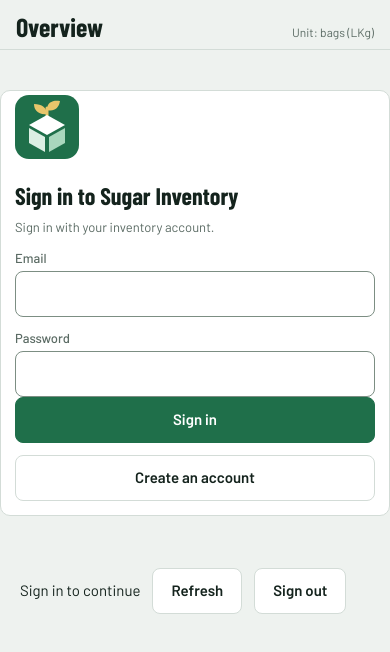
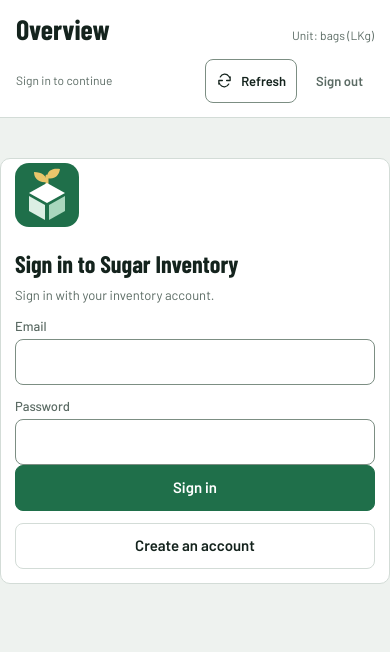
Before and after one commit to nlnino71/sugar-inventory, a website built with Vite: page index.html in a window 390 px wide. Built offline with nearby package versions, Linux system fonts and the light colour scheme; no server answers.

Commit message:
Redesign workspace header as a compact responsive toolbar

```diff
--- a/index.html
+++ b/index.html
@@ -363,10 +363,33 @@ nav#nav .nav-overflow{display:none}
 .section-menu svg{width:24px;height:24px;fill:none;stroke:currentColor;stroke-width:1.8;stroke-linecap:round;stroke-linejoin:round;flex-shrink:0}
 .section-menu [aria-current="page"]{background:var(--cane-bg);color:var(--stock-ink);border-color:var(--cane)}
 @media(min-width:1024px){nav#nav .nav-overflow{display:flex}nav#nav .nav-menu{display:none}}
+/* A single compact toolbar owns page context and connection actions. */
+.top,.workspace .top{display:flex;align-items:center;justify-content:space-between;gap:20px;padding:16px;min-height:0;background:var(--surface)}
+.page-heading{display:flex;flex-direction:column;gap:6px;min-width:0}
+.top h1,.workspace .top h1{font-size:28px;line-height:1.1}
+.top .unit,.workspace .top .unit{max-width:none;text-align:left;font-size:12px;overflow-wrap:anywhere}
+.top .connection-bar,.workspace .top .connection-bar{display:flex;align-items:center;gap:20px;max-width:none;margin:0;padding:0;border:0;flex-wrap:wrap;justify-content:flex-end}
+.top #cloudStatus,.workspace .top #cloudStatus{margin:0;font-size:12px;color:var(--muted)}
+.header-actions{display:flex;align-items:center;gap:8px}
+.header-actions .btn{display:flex;align-items:center;gap:8px;padding:10px 12px;min-height:44px;font-size:13px}
+.header-actions svg{width:17px;height:17px;fill:none;stroke:currentColor;stroke-width:1.8;stroke-linecap:round;stroke-linejoin:round}
+#reloadCloud{border-color:var(--control-line)}
+#signOut{background:transparent;border-color:transparent;color:var(--muted)}
+.public-view .top #cloudStatus{color:var(--info-ink)}
+@media(min-width:1024px){.workspace .top{padding:18px 36px}.workspace .top h1{font-size:30px}}
+@media(max-width:600px){
+ .top,.workspace .top{flex-wrap:wrap;gap:14px;padding:14px 16px}
+ .page-heading{flex-direction:row;align-items:baseline;justify-content:space-between;width:100%;gap:14px}
+ .top .unit{max-width:48%;text-align:right}
+ .top .connection-bar{width:100%;justify-content:space-between;gap:8px}
+ .top #cloudStatus{flex:1;min-width:80px}
+ .header-actions .btn{padding:8px 10px}
+}
 </style>
 </head>
 <body>
-<header class="top"><h1 id="title">Stock</h1><span class="unit" id="unitLbl"></span></header>
+<header class="top"><div class="page-heading"><h1 id="title">Stock</h1><span class="unit" id="unitLbl"></span></div>
+<div class="connection-bar"><span id="cloudStatus" role="status">Sign in to continue</span><div class="header-actions"><button class="btn" id="reloadCloud" type="button"><svg viewBox="0 0 24 24" aria-hidden="true"><path d="M20 7v5h-5M4 17v-5h5M6 7a7 7 0 0 1 12-1l2 3M4 15l2 3a7 7 0 0 0 12-1"/></svg><span>Refresh</span></button><button class="btn" id="signOut" type="button">Sign out</button></div></div></header>
 <section id="account" role="main" aria-labelledby="accountTitle" tabindex="-1" class="setting" style="max-width:420px;margin:40px auto">
 <img class="account-logo" src="/app-icon.svg" width="64" height="64" alt="">
 <h2 id="accountTitle">Sign in to Sugar Inventory</h2><p id="accountMessage" role="status">Connecting to Supabase…</p>
@@ -374,7 +397,7 @@ nav#nav .nav-overflow{display:none}
 <p id="signupNote" class="hint" hidden>Confirm your email after signing up. An administrator must approve access before you can edit the shared inventory.</p>
 <button id="switchAuth" class="btn block" type="button" style="margin-top:12px">Create an account</button>
 </section>
-<div class="connection-bar"><span id="cloudStatus" role="status">Sign in to continue</span><button class="btn" id="reloadCloud" type="button">Refresh</button><button class="btn" id="signOut" type="button">Sign out</button></div>
+
 <main id="main" hidden tabindex="-1"></main>
 <nav id="nav" hidden aria-label="Sections"></nav>
 <div class="scrim" id="scrim" data-act="close"></div>
```
Also changed, not shown: UI-AUDIT.md (+6 -0 lines).
